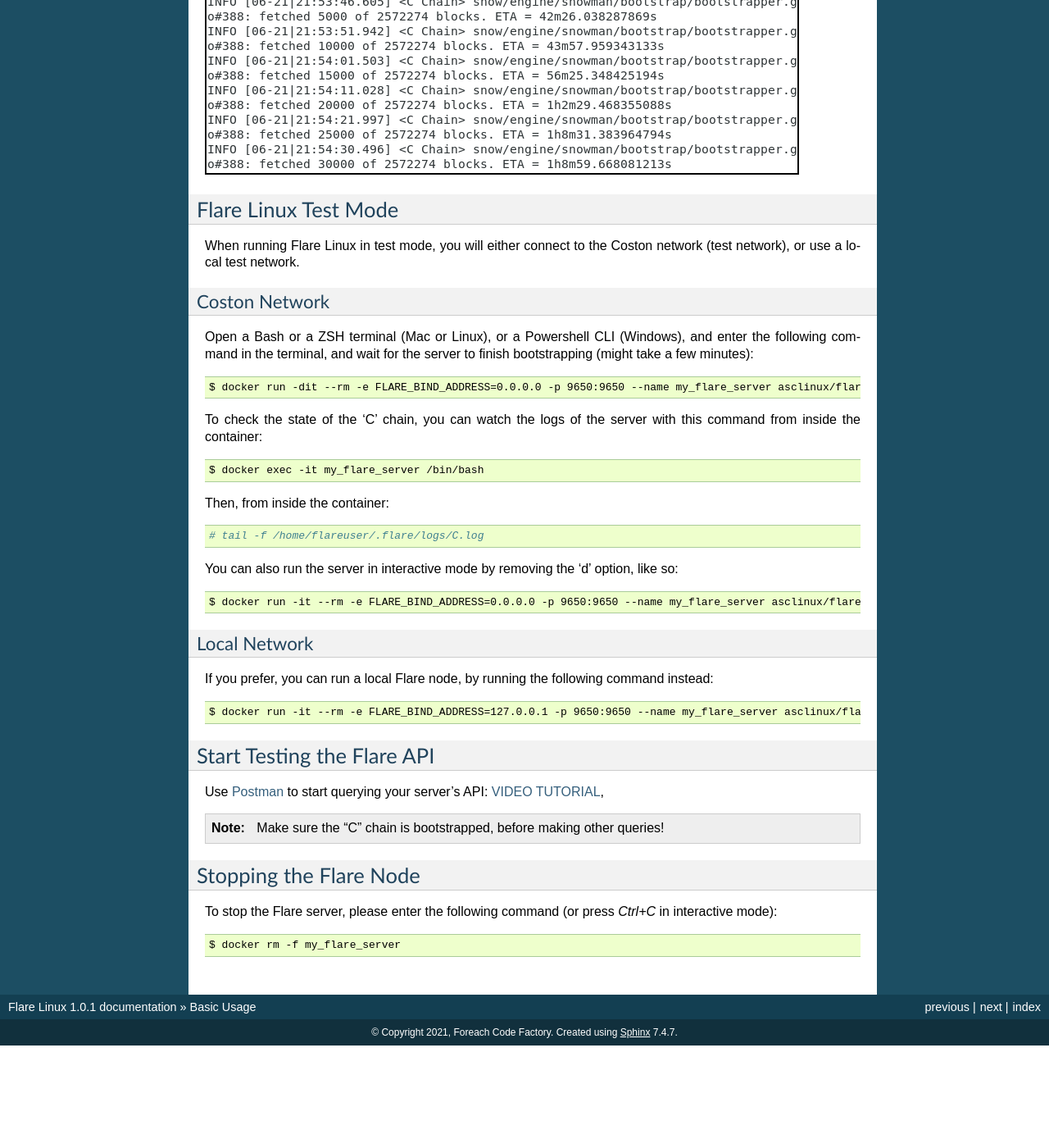
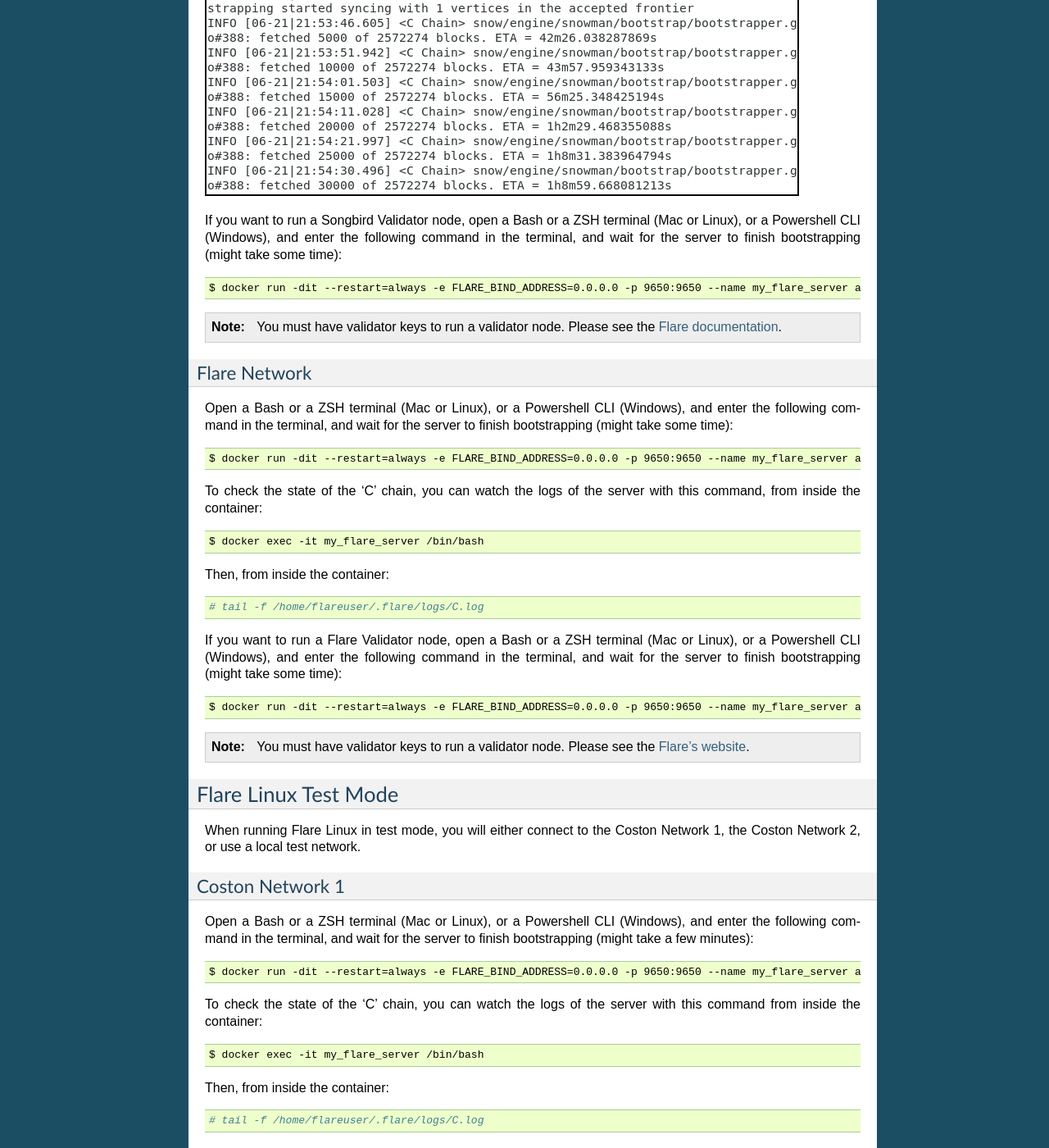
Before and after one commit to linuxforphp/flarelinux-docs, a Sphinx documentation site: the page built from docs/basic_usage.rst, in a window 1280 px wide and 1400 px high, scrolled down 1184 px. Shown: the whole window at 82% size. Built offline with Sphinx 7.4.7, drawn with Linux system fonts in a browser that asks for light colours; before the commit the page ends 2459 px from its top, so only the background shows below that; some of the changed text lies outside the part shown.

Commit message:
2022-10-06 AC: Updates the user documentation for Flare Linux 1.1.0.

```diff
--- a/docs/basic_usage.rst
+++ b/docs/basic_usage.rst
@@ -17,17 +17,19 @@
 Flare Linux Live Mode
 ---------------------
 
-When running Flare Linux in live mode, you will run a node on the Songbird Network (Canary).
+When running Flare Linux in live mode, you will run a node on the Songbird Network (Canary), or on the Flare Network.
+
+.. note:: You must be whitelisted by Flare in order to connect to the live network. Please see the `Flare website <https://flare.xyz/putting-songbird-in-flight/>`_.
+
+.. index:: Songbird Network
 
 Songbird Network
 ----------------
 
-.. note:: You must be whitelisted by Flare in order to connect to the live network. Please see the `Flare website <https://flare.xyz/putting-songbird-in-flight/>`_.
-
 Open a Bash or a ZSH terminal (Mac or Linux), or a Powershell CLI (Windows), and enter the following
 command in the terminal, and wait for the server to finish bootstrapping (might take some time)::
 
-    $ docker run -dit --rm -e FLARE_BIND_ADDRESS=0.0.0.0 -p 9650:9650 --name my_flare_server asclinux/flarelinux:1.0.1 flare --songbird
+    $ docker run -dit --restart=always -e FLARE_BIND_ADDRESS=0.0.0.0 -p 9650:9650 --name my_flare_server asclinux/flarelinux:1.1.0 flare --songbird
 
 To check the state of the 'C' chain, you can watch the logs of the server with this command, from inside
 the container::
@@ -46,22 +48,55 @@
 
 .. image:: /images/basic_usage02.png
 
+If you want to run a Songbird Validator node, open a Bash or a ZSH terminal (Mac or Linux), or a Powershell CLI (Windows), and enter the following
+command in the terminal, and wait for the server to finish bootstrapping (might take some time)::
+
+    $ docker run -dit --restart=always -e FLARE_BIND_ADDRESS=0.0.0.0 -p 9650:9650 --name my_flare_server asclinux/flarelinux:1.1.0 flare --songbird-validator
+
+.. note:: You must have validator keys to run a validator node. Please see the `Flare documentation <https://docs.flare.network/infra/validation/deploying>`_.
+
+.. index:: Flare Network
+
+Flare Network
+-------------
+
+Open a Bash or a ZSH terminal (Mac or Linux), or a Powershell CLI (Windows), and enter the following
+command in the terminal, and wait for the server to finish bootstrapping (might take some time)::
+
+$ docker run -dit --restart=always -e FLARE_BIND_ADDRESS=0.0.0.0 -p 9650:9650 --name my_flare_server asclinux/flarelinux:1.1.0 flare --flare-observer
+
+To check the state of the 'C' chain, you can watch the logs of the server with this command, from inside
+the container::
+
+    $ docker exec -it my_flare_server /bin/bash
+
+Then, from inside the container::
+
+    # tail -f /home/flareuser/.flare/logs/C.log
+
+If you want to run a Flare Validator node, open a Bash or a ZSH terminal (Mac or Linux), or a Powershell CLI (Windows), and enter the following
+command in the terminal, and wait for the server to finish bootstrapping (might take some time)::
+
+    $ docker run -dit --restart=always -e FLARE_BIND_ADDRESS=0.0.0.0 -p 9650:9650 --name my_flare_server asclinux/flarelinux:1.1.0 flare --flare-validator
+
+.. note:: You must have validator keys to run a validator node. Please see the `Flare's website <https://docs.flare.network/infra/validation/deploying>`_.
+
 .. index:: Test mode
 
 ---------------------
 Flare Linux Test Mode
 ---------------------
 
-When running Flare Linux in test mode, you will either connect to the Coston network (test network),
-or use a local test network.
+When running Flare Linux in test mode, you will either connect to the Coston Network 1,
+the Coston Network 2, or use a local test network.
 
-Coston Network
---------------
+Coston Network 1
+----------------
 
 Open a Bash or a ZSH terminal (Mac or Linux), or a Powershell CLI (Windows), and enter the following
 command in the terminal, and wait for the server to finish bootstrapping (might take a few minutes)::
 
-    $ docker run -dit --rm -e FLARE_BIND_ADDRESS=0.0.0.0 -p 9650:9650 --name my_flare_server asclinux/flarelinux:1.0.1 flare --coston
+    $ docker run -dit --restart=always -e FLARE_BIND_ADDRESS=0.0.0.0 -p 9650:9650 --name my_flare_server asclinux/flarelinux:1.1.0 flare --flare-coston1
 
 To check the state of the 'C' chain, you can watch the logs of the server with this command from inside
 the container::
@@ -74,14 +109,35 @@
 
 You can also run the server in interactive mode by removing the 'd' option, like so::
 
-    $ docker run -it --rm -e FLARE_BIND_ADDRESS=0.0.0.0 -p 9650:9650 --name my_flare_server asclinux/flarelinux:1.0.1 flare --coston
+    $ docker run -it --rm -e FLARE_BIND_ADDRESS=0.0.0.0 -p 9650:9650 --name my_flare_server asclinux/flarelinux:1.1.0 flare --flare-coston1
+
+Coston Network 2
+----------------
+
+Open a Bash or a ZSH terminal (Mac or Linux), or a Powershell CLI (Windows), and enter the following
+command in the terminal, and wait for the server to finish bootstrapping (might take a few minutes)::
+
+    $ docker run -dit --restart=always -e FLARE_BIND_ADDRESS=0.0.0.0 -p 9650:9650 --name my_flare_server asclinux/flarelinux:1.1.0 flare --flare-coston2
+
+To check the state of the 'C' chain, you can watch the logs of the server with this command from inside
+the container::
+
+    $ docker exec -it my_flare_server /bin/bash
+
+Then, from inside the container::
+
+    # tail -f /home/flareuser/.flare/logs/C.log
+
+You can also run the server in interactive mode by removing the 'd' option, like so::
+
+    $ docker run -it --rm -e FLARE_BIND_ADDRESS=0.0.0.0 -p 9650:9650 --name my_flare_server asclinux/flarelinux:1.1.0 flare --flare-coston2
 
 Local Network
 --------------
 
 If you prefer, you can run a local Flare node, by running the following command instead::
 
-    $ docker run -it --rm -e FLARE_BIND_ADDRESS=127.0.0.1 -p 9650:9650 --name my_flare_server asclinux/flarelinux:1.0.1 flare
+    $ docker run -it --rm -e FLARE_BIND_ADDRESS=127.0.0.1 -p 9650:9650 --name my_flare_server asclinux/flarelinux:1.1.0 flare
 
 ---------------------------
 Start Testing the Flare API
--- a/docs/conf.py
+++ b/docs/conf.py
@@ -52,9 +52,9 @@
 # built documents.
 #
 # The short X.Y version.
-version = '1.0'
+version = '1.1'
 # The full version, including alpha/beta/rc tags.
-release = '1.0.1'
+release = '1.1.0'
 
 # The language for content autogenerated by Sphinx. Refer to documentation
 # for a list of supported languages.
--- a/docs/configuration.rst
+++ b/docs/configuration.rst
@@ -21,7 +21,7 @@
 
 You can do so by adding the 'e' option as often as you need to, like so::
 
-    $ docker run -it --rm -p 9650:9650 --name my_flare_server -e FLARE_BIND_ADDRESS="0.0.0.0" asclinux/flarelinux:1.0.1 flare --songbird
+    $ docker run -it --rm -p 9650:9650 --name my_flare_server -e FLARE_BIND_ADDRESS="0.0.0.0" asclinux/flarelinux:1.1.0 flare --flare-coston1
 
 Here is a complete list of all environment variables that will be taken into account by the Flare Linux
 container at runtime:
@@ -43,7 +43,7 @@
 
 You can do so by adding the 'v' option as often as you need to, like so::
 
-    $ docker run -it --rm -p 9650:9650 --name my_flare_server -v ${PWD}/.flare:/home/flareuser/.flare asclinux/flarelinux:1.0.1 flare --coston
+    $ docker run -it --rm -p 9650:9650 --name my_flare_server -v ${PWD}/.flare:/home/flareuser/.flare asclinux/flarelinux:1.1.0 flare --flare-coston1
 
 ------------------------------
 Installing Additional Software
--- a/docs/installation.rst
+++ b/docs/installation.rst
@@ -28,5 +28,5 @@
 
 Requirements (on top of the Docker specifications):
 
-* An additional 8 GB of RAM for each Node server you wish to run on your computer,
-* An additional 100 GB of storage (HDD or SSD).
+* An additional 16 GB of RAM for each Node server you wish to run on your computer,
+* An additional 500 GB of storage (HDD or SSD).
--- a/docs/whats_new.rst
+++ b/docs/whats_new.rst
@@ -2,6 +2,12 @@
 
 What's New in Version 1.0
 ===========================
+
+New Since Version 1.1.0 (Oct 6, 2022)
+--------------------------------------
+
+* Updated OS software/libraries:
+    - Flare Node (0.7.0)
 
 New Since Version 1.0.1 (Aug 16, 2022)
 --------------------------------------
```
